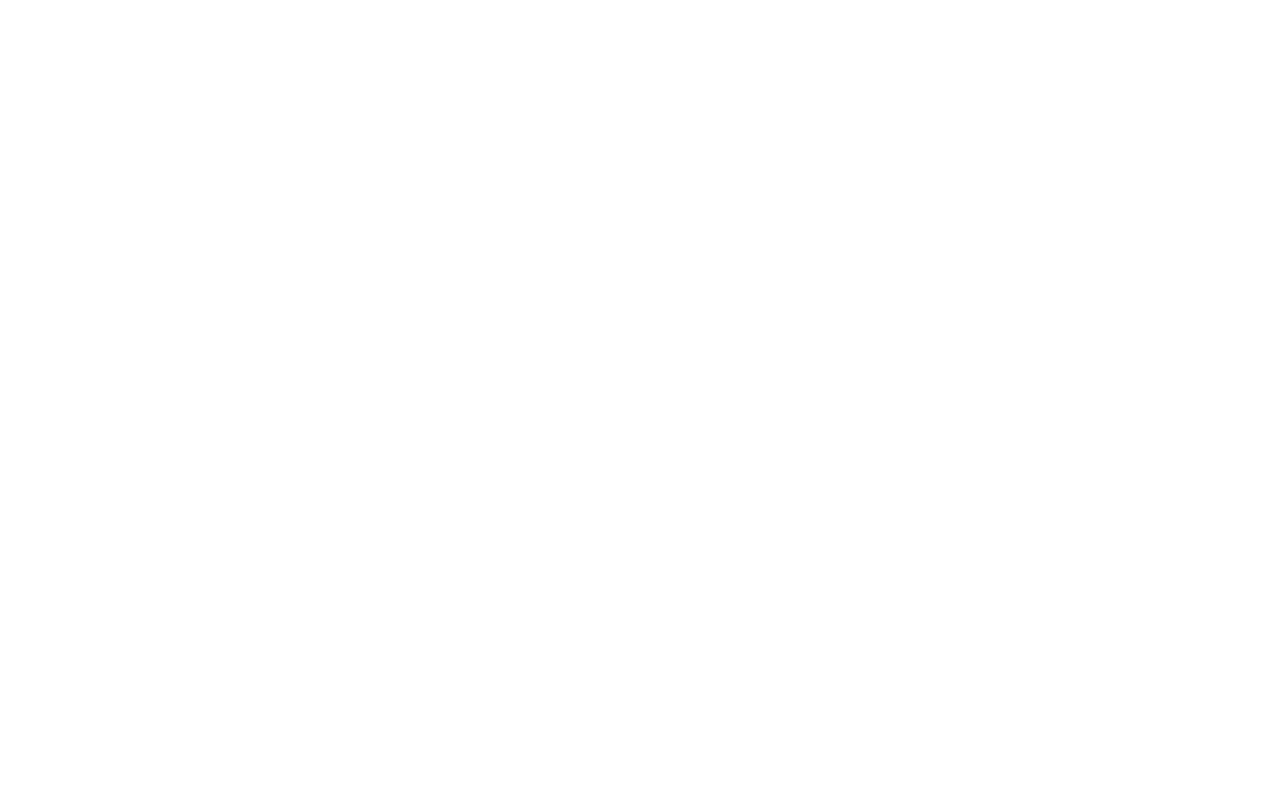
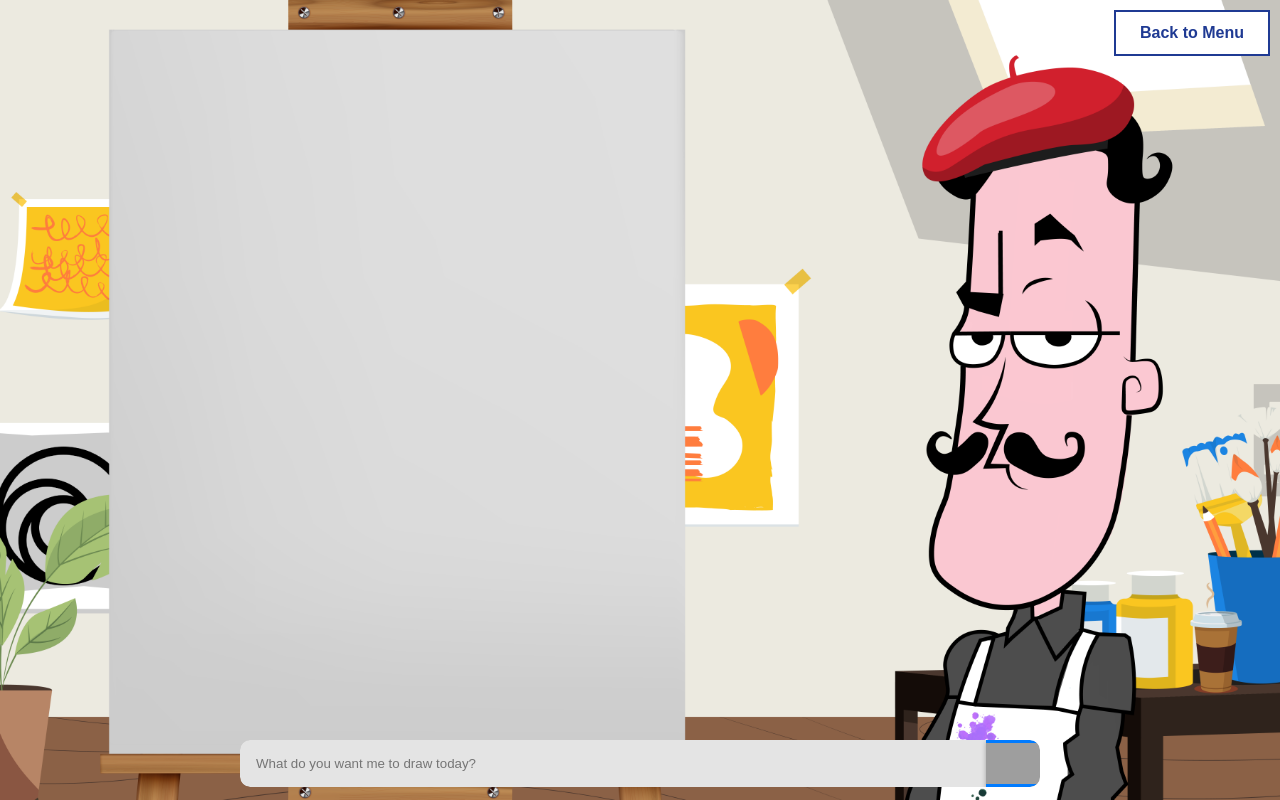
Before and after one commit to MirceaMazi/UbisoftOpenAI, a React (Create React App) app in the folder client/: page /painter in a window 1280 px wide. Before the commit this address had no page. Built offline with nearby package versions, Linux system fonts and the light colour scheme; grey boxes are pictures that could not be loaded.

Commit message:
Rename painter

```diff
--- a/client/src/App.js
+++ b/client/src/App.js
@@ -1,9 +1,7 @@
 import Home from "./pages/Home/Home";
-import FortuneTeller from "./pages/FortuneTeller/FortuneTeller"
-import Drawer from "./pages/Drawer/Drawer"
-import {
-    BrowserRouter, Routes, Route, useNavigate
-} from "react-router-dom";
+import FortuneTeller from "./pages/FortuneTeller/FortuneTeller";
+import Painter from "./pages/Painter/Painter";
+import { BrowserRouter, Routes, Route, useNavigate } from "react-router-dom";
 
 function App() {
   return (
@@ -11,9 +9,9 @@
       <header className="App-header">
         <BrowserRouter>
           <Routes>
-                        <Route path={"/"} element={<Home/>}/>
-                        <Route path={"/fortune-teller"} element={<FortuneTeller/>}/>
-                        <Route path={"/drawer"} element={<Drawer/>}/>
+            <Route path={"/"} element={<Home />} />
+            <Route path={"/fortune-teller"} element={<FortuneTeller />} />
+            <Route path={"/painter"} element={<Painter />} />
           </Routes>
         </BrowserRouter>
       </header>
--- a/client/src/pages/Home/Home.jsx
+++ b/client/src/pages/Home/Home.jsx
@@ -31,7 +31,7 @@
         <div
           id="drawing-page"
           className="activity-container"
-          onClick={() => routeChange("/drawer ")}
+          onClick={() => routeChange("/painter ")}
         >
           <img
             src={require("../../assets/Painter-card.png")}
--- a/client/src/pages/Drawer/Drawer.jsx
+++ b/client/src/pages/Painter/Painter.jsx
@@ -1,10 +1,10 @@
-import "./Drawer.css";
+import "./Painter.css";
 import Input from "../../components/Input/Input";
 import Button from "../../components/Button/Button";
 import { useNavigate } from "react-router-dom";
 import noInputImage from "../../assets/pictor_no_input.png";
 
-function Drawer() {
+function Painter() {
   ////////////////////////////////////////////
   //Creaza imaginea in care se va pune rezultatul
   const image = document.createElement("img");
@@ -70,4 +70,4 @@
   );
 }
 
-export default Drawer;
+export default Painter;
```
Also changed, not shown: client/src/pages/Painter/Painter.css (renamed from client/src/pages/Drawer/Drawer.css). Lines whose indentation alone changed are shown as unchanged.
